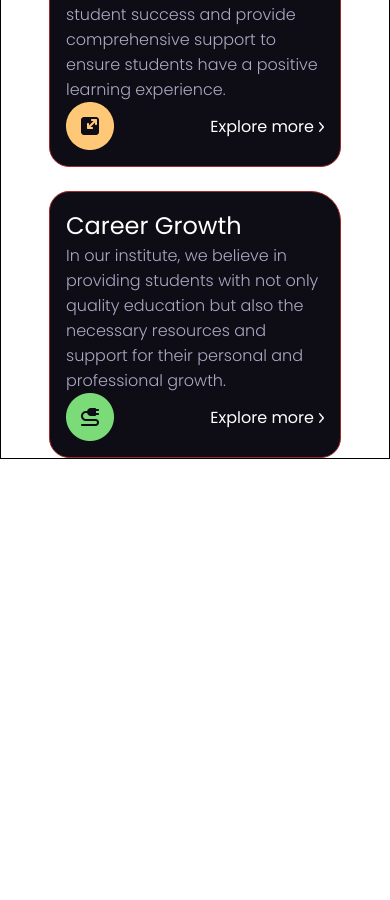
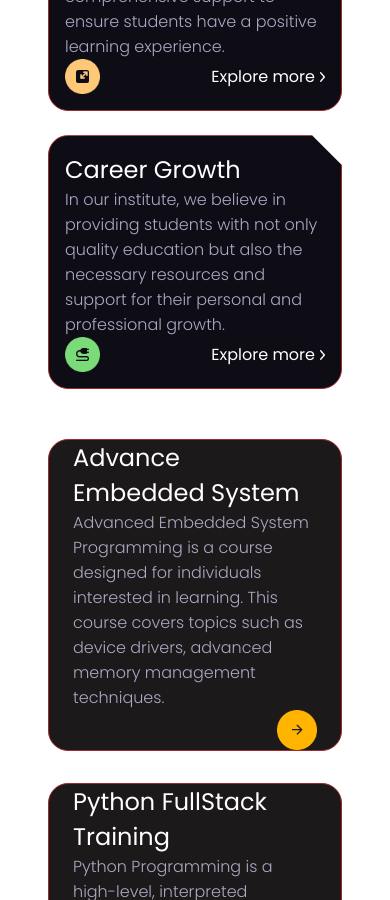
Before and after one commit to TamilselvanChandrakumar/BytesInBits, a React (Vite) app in the folder bytesinbits-app/: page / in a window 390 px wide. Shown: the part 1100-2000 px from the top of the page. Before the commit the page ends 1559 px from the top, so only its background shows below. Built offline with nearby package versions, Linux system fonts and the light colour scheme.

Commit message:
first commit

```diff
--- a/bytesinbits-app/src/components/home/Home.css
+++ b/bytesinbits-app/src/components/home/Home.css
@@ -32,9 +32,6 @@
   font-size: clamp(40px, 5vw, 70px);
   font-weight: 800;
   color: linear-gradient(90deg, #000000 0%, #222222 100%);
-}
-.header_content {
-  border: 1px solid black;
 }
 .header_content p {
   font-size: 18px;
@@ -112,7 +109,6 @@
 /* company card */
 
 .company_card_container {
-  border: 1px solid black;
   padding: 0 3rem 0;
 }
 .company_card_inner {
@@ -126,7 +122,15 @@
   background-color: #0e0c15;
   border: 1px solid brown;
   padding: 1.5rem;
-  border-radius: 20px 80px 20px 20px;
+  --notchSize: 50px;
+  -webkit-clip-path: polygon(
+    calc(100% - var(--notchSize)) 0,
+    100% var(--notchSize),
+    100% 100%,
+    0 100%,
+    0 0
+  );
+  border-radius: 25px 0 25px 25px;
   display: flex;
   flex-direction: column;
   justify-content: space-between;
@@ -150,6 +154,9 @@
   color: #ffffff;
   text-decoration: none;
 }
+.company_card a:hover {
+  color: #ff4e2f;
+}
 .company_card_btn img {
   width: 48px;
   height: 48px;
@@ -167,8 +174,13 @@
     gap: 2rem;
   }
   .company_card {
-    border-radius: 20px 50px 20px 20px;
+    --notchSize: 40px;
+    border-radius: 20px 0 20px 20px;
     padding: 1.3rem;
+  }
+  .company_card_btn img {
+    width: 40px;
+    height: 40px;
   }
 }
 @media (max-width: 600px) {
@@ -178,7 +190,76 @@
     gap: 1.5rem;
   }
   .company_card {
-    border-radius: 20px 30px 20px 20px;
+    --notchSize: 30px;
+    border-radius: 20px 0 20px 20px;
     padding: 1rem;
   }
+  .company_card_btn img {
+    width: 35px;
+    height: 35px;
+  }
 }
+
+/* home course details */
+.home_course_container {
+  margin-top: 100px;
+  padding: 0 3rem 0;
+}
+.home_course_inner {
+  display: flex;
+  flex-wrap: wrap;
+  justify-content: space-evenly;
+  gap: 2rem;
+}
+.home_course_1 {
+  width: 380px;
+}
+.home_course_2 {
+  width: 380px;
+}
+.home_course_3 {
+  width: 380px;
+}
+.home_course {
+  border: 1px solid brown;
+  background-color: #1b1919;
+  padding: 0 1.5rem 0;
+  border-radius: 20px;
+  display: flex;
+  flex-direction: column;
+  justify-content: space-evenly;
+}
+.home_course h2 {
+  color: #ffffff;
+  font-size: 24px;
+  font-weight: 400;
+}
+.home_course p {
+  color: #ada8c3;
+  font-weight: 300;
+  font-size: 16px;
+}
+.home_course img {
+  width: 61px;
+  height: 61px;
+  align-self: flex-end;
+  transition: all 0.3s linear;
+}
+.home_course img:hover {
+  transform: translateX(10px);
+}
+@media (max-width: 920px) {
+  .home_course img {
+    width: 55px;
+    height: 55px;
+  }
+}
+@media (max-width: 600px) {
+  .home_course_container {
+    margin-top: 50px;
+  }
+  .home_course img {
+    width: 40px;
+    height: 40px;
+  }
+}
--- a/bytesinbits-app/src/components/home/Home.jsx
+++ b/bytesinbits-app/src/components/home/Home.jsx
@@ -7,6 +7,7 @@ import career from "../../assets/companycard/careergrowth.png";
 import message from "../../assets/companycard/message.png";
 import support from "../../assets/companycard/studentsupport.png";
 import vector from "../../assets/companycard/Vector.png";
+import golink from "../../assets/companycard/linkimg.png";
 
 const Home = () => {
   return (
@@ -22,8 +23,8 @@ const Home = () => {
             <div className="header_content">
               <p>
                 50,000+ uplifted through our hybrid classroom & online training,
+                <span>enriched by real-time projects and job support.</span>
               </p>
-              <p>enriched by real-time projects and job support.</p>
             </div>
             <div className="header_btn">
               <button className="header_demobtn">
@@ -99,6 +100,38 @@ const Home = () => {
           </div>
         </div>
       </section>
+      <section className="home_course_container">
+        <div className="home_course_inner">
+          <div className="home_course home_course_1">
+            <h2>Advance Embedded System</h2>
+            <p>
+              Advanced Embedded System Programming is a course designed for
+              individuals interested in learning. This course covers topics such
+              as device drivers, advanced memory management techniques.
+            </p>
+            <img src={golink} alt=""></img>
+          </div>
+          <div className="home_course home_course_2">
+            <h2>Python FullStack Training</h2>
+            <p>
+              Python Programming is a high-level, interpreted programming
+              language that focuses on code readability and conciseness. It is
+              easy to learn and widely used for web development, scientific
+              computing,
+            </p>
+            <img src={golink} alt=""></img>
+          </div>
+          <div className="home_course home_course_3">
+            <h2>Best Qualified Tutors</h2>
+            <p>
+              Explore the power of MATLAB with our comprehensive course. Learn
+              the fundamentals of programming, data analysis, and advanced
+              techniques.
+            </p>
+            <img src={golink} alt=""></img>
+          </div>
+        </div>
+      </section>
     </>
   );
 };
```
Also changed, not shown: bytesinbits-app/src/assets/companycard/linkimg.png (added).
